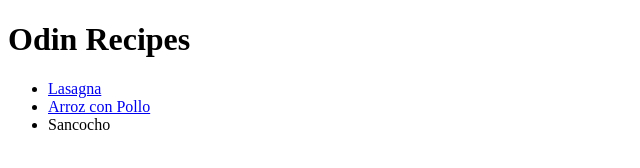
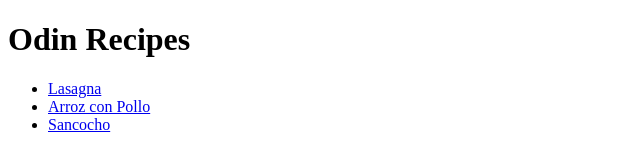
Before and after one commit to sergiojoserc/odin-recipes, a plain HTML site: page index.html in a window 1280 px wide. Shown: the full height of the page, 0-640 px from the left. Drawn offline with Linux system fonts and the light colour scheme.

Commit message:
fix: placed sancocho text inside a element correctly

```diff
--- a/index.html
+++ b/index.html
@@ -10,7 +10,7 @@
     <ul>
         <li><a href="./recipes/lasagna.html">Lasagna</a></li>
         <li><a href="./recipes/arroz-con-pollo.html">Arroz con Pollo</a></li>
-        <li><a href="./recipes/sancocho.html"></a>Sancocho</li>
+        <li><a href="./recipes/sancocho.html">Sancocho</a></li>
     </ul>
 
 </body>
```
